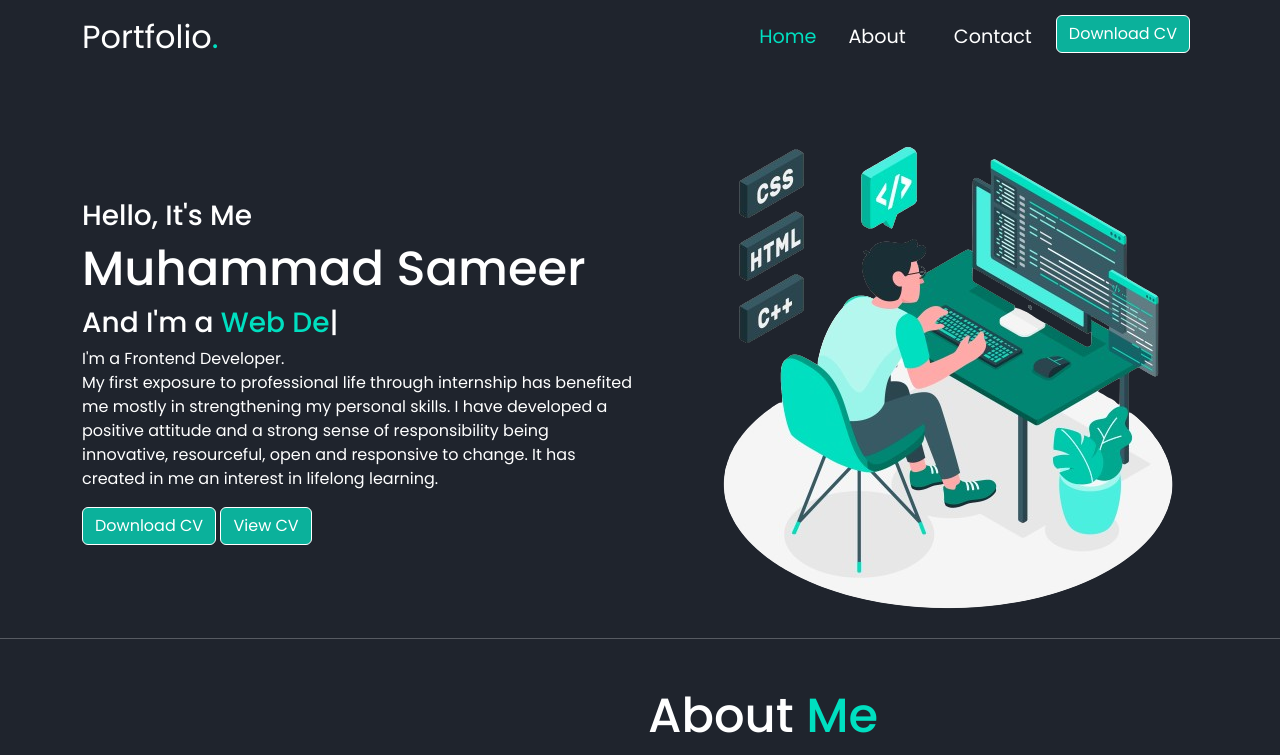
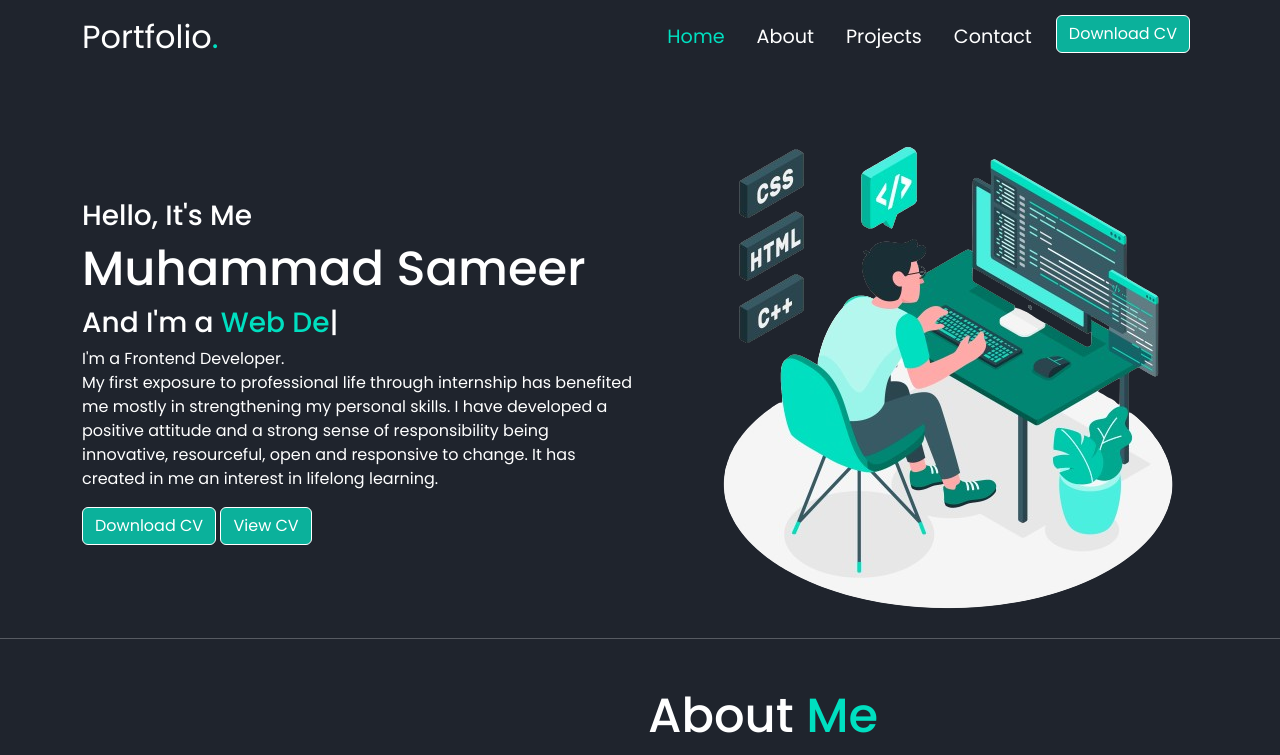
Before and after one commit to CodeWithSameerr/Portfolio, a plain HTML site: page index.html in a window 1280 px wide. Shown: the top 755 px of the page. Drawn offline with nearby package versions, Linux system fonts and the light colour scheme.

Commit message:
porject file is live now

```diff
--- a/index.html
+++ b/index.html
@@ -41,7 +41,7 @@
                     <a class="nav-link" href="#about-me">About</a>
                   </li>
                   <li class="nav-item mx-lg-2">
-                    <!-- <a class="nav-link" href="projects.html">Projects</a> -->
+                    <a class="nav-link" href="projects.html">Projects</a>
                   </li>
                   <!-- <li class="nav-item mx-lg-2">
                     <a class="nav-link" href="#">Resume</a>
```
